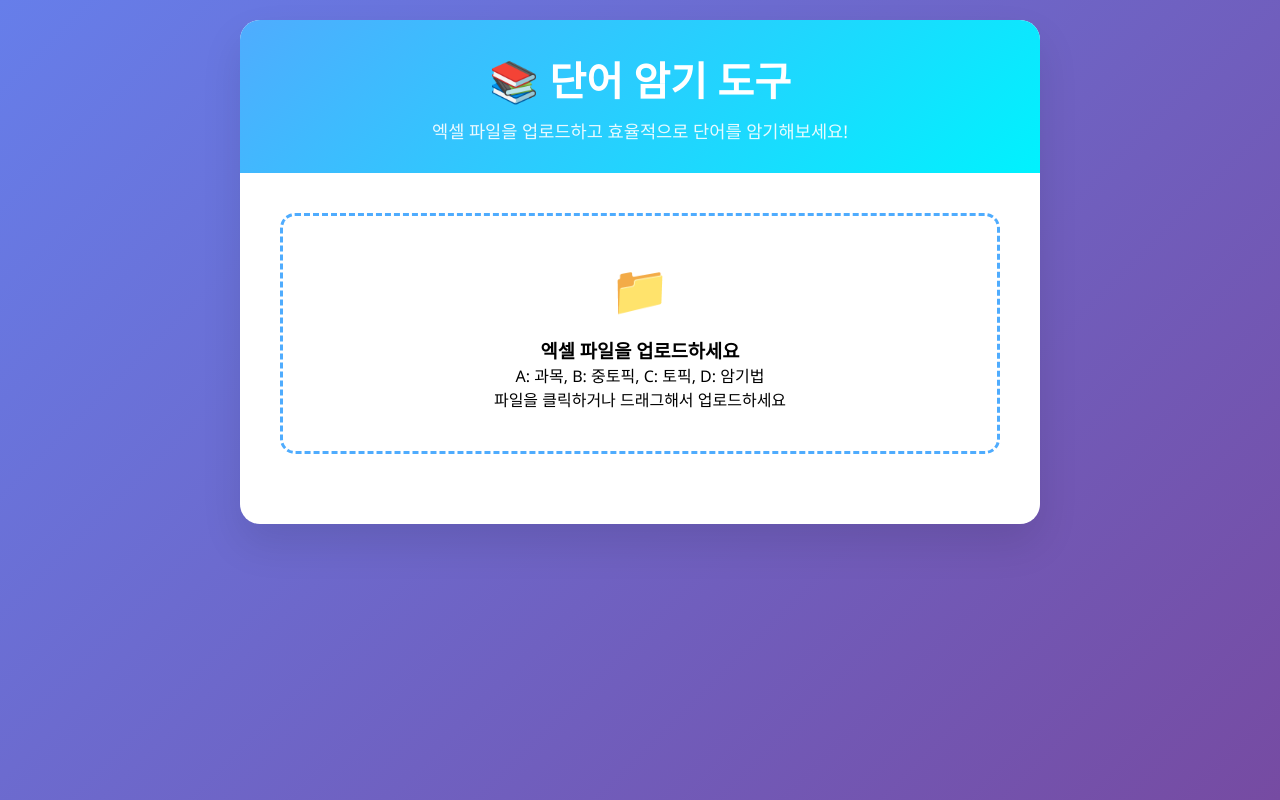
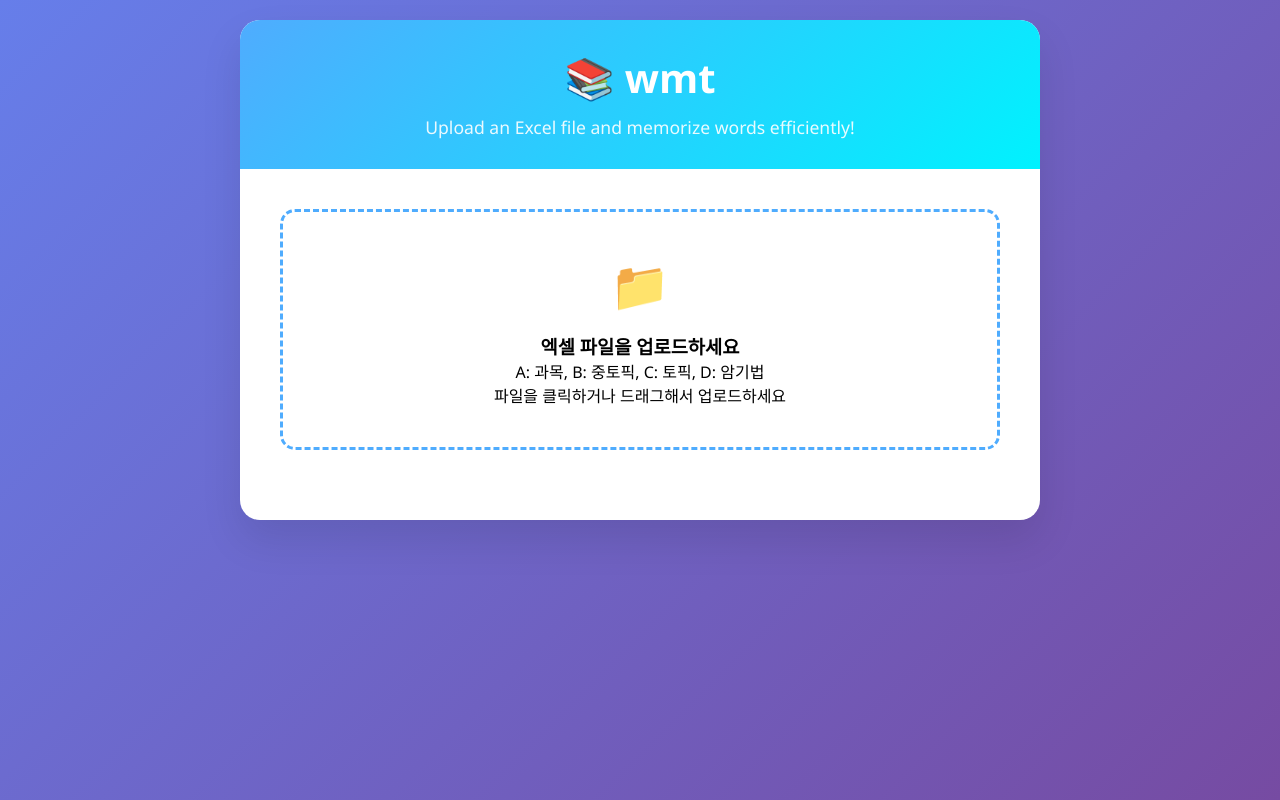
Before and after one commit to qeistkwak/wmt, a plain HTML site: page index.html in a window 1280 px wide. Drawn offline with Linux system fonts and the light colour scheme.

Commit message:
Update index.html

```diff
--- a/index.html
+++ b/index.html
@@ -3,7 +3,7 @@
 <head>
     <meta charset="UTF-8">
     <meta name="viewport" content="width=device-width, initial-scale=1.0">
-    <title>단어 암기 도구</title>
+    <title>wmt</title>
     <script src="https://cdnjs.cloudflare.com/ajax/libs/xlsx/0.18.5/xlsx.full.min.js"></script>
     <style>
         * {
@@ -394,8 +394,8 @@
 <body>
     <div class="container">
         <div class="header">
-            <h1>📚 단어 암기 도구</h1>
-            <p>엑셀 파일을 업로드하고 효율적으로 단어를 암기해보세요!</p>
+            <h1>📚 wmt</h1>
+            <p>Upload an Excel file and memorize words efficiently!</p>
         </div>
 
         <div class="content">
```
